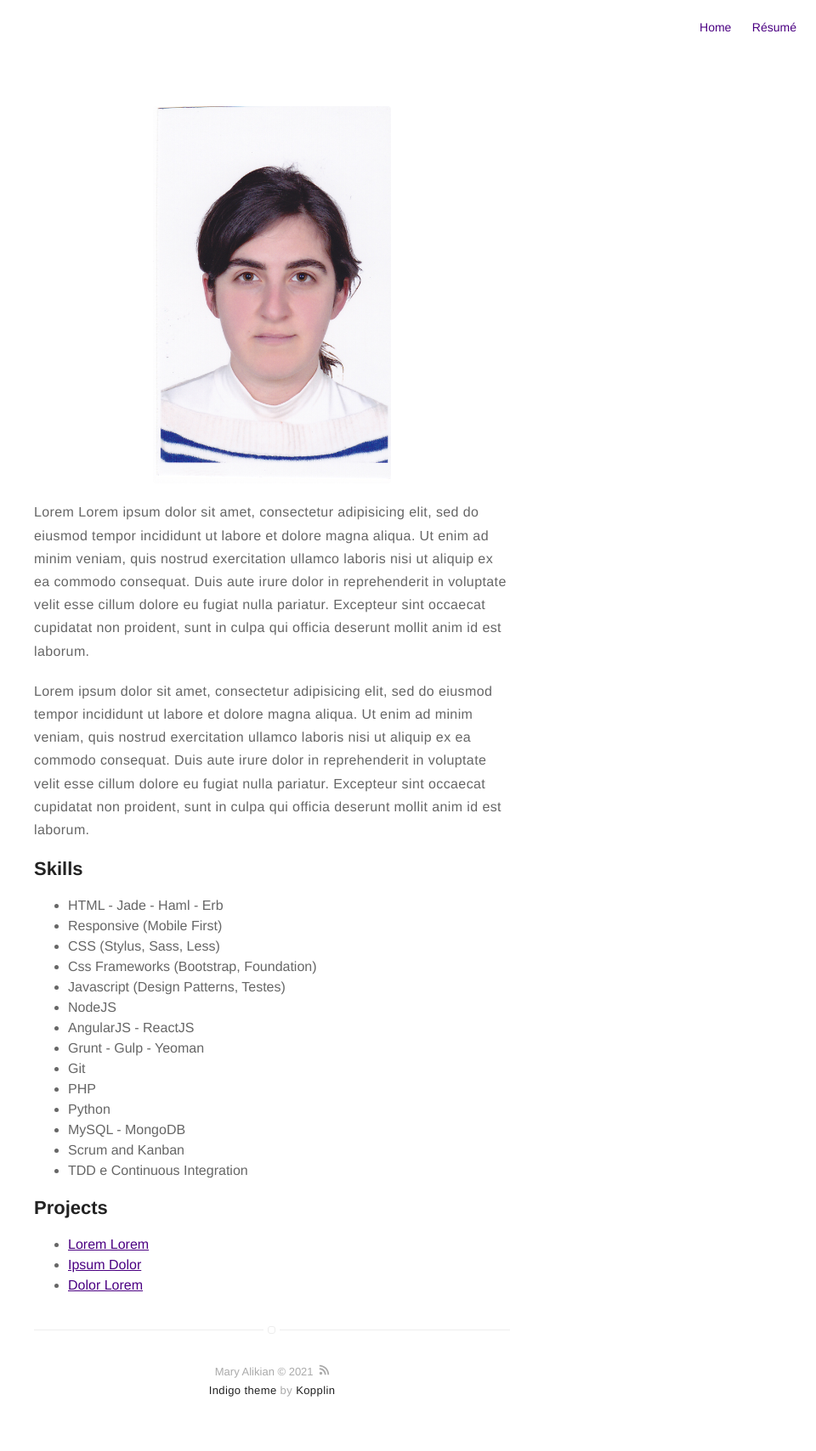
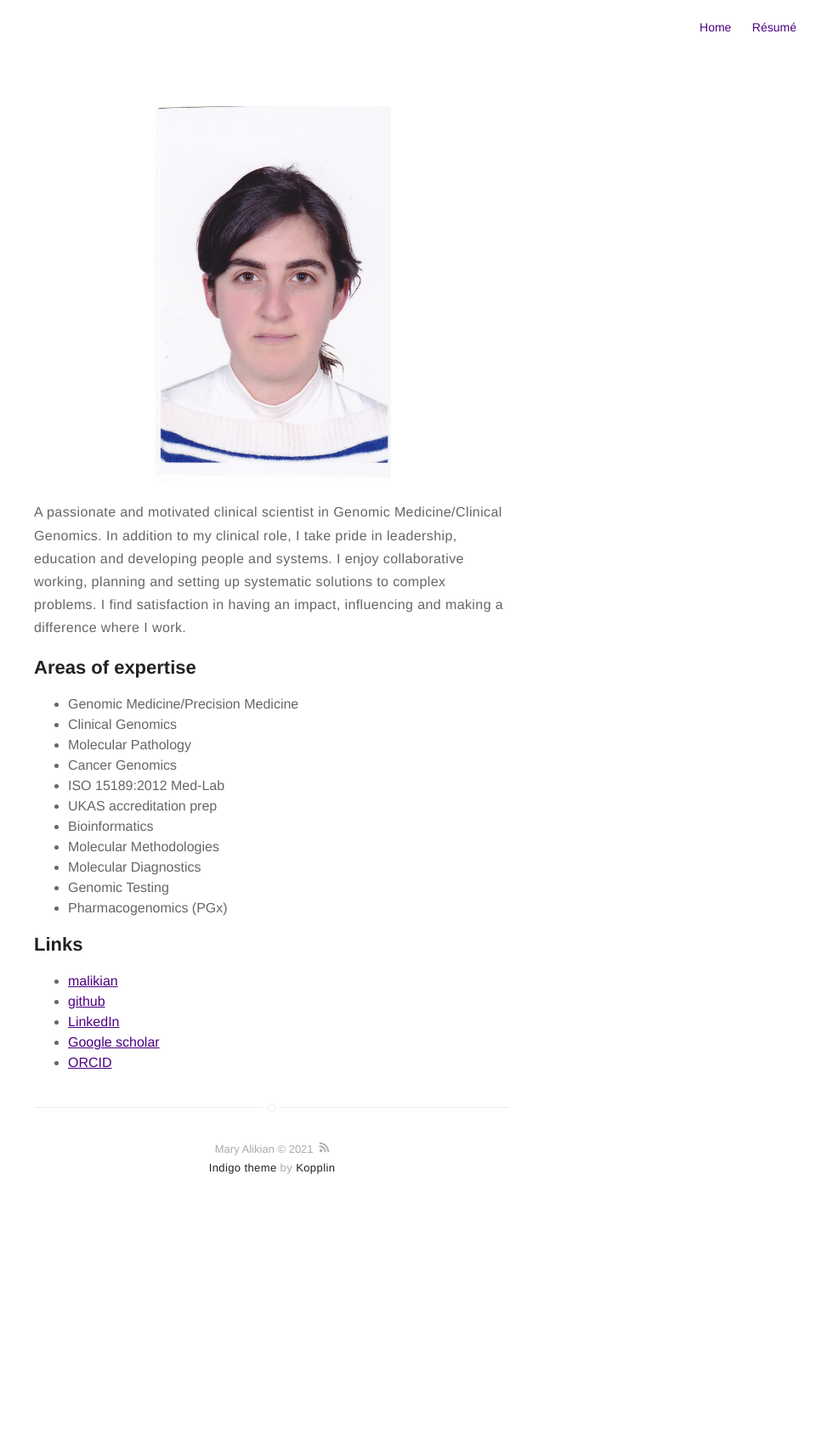
Before and after one commit to AlikianM/alikianm.github.io, a Jekyll site: the page built from about.md, in a window 1280 px wide. Shown: the whole page at 85% size, without its empty margins (320-1280 px from the left). Built offline with Jekyll 4.4.1, drawn with Linux system fonts in a browser that asks for light colours; after the commit the page ends 1446 px from its top, so only the background shows below that.

Commit message:
Update about.md

```diff
--- a/about.md
+++ b/about.md
@@ -4,43 +4,32 @@ layout: page
 ---
 ![Profile Image]({% if site.external-image %}{{ site.picture }}{% else %}{{ site.url }}/{{ site.picture }}{% endif %})
 
-<p>Lorem Lorem ipsum dolor sit amet, consectetur adipisicing elit, sed do eiusmod
-tempor incididunt ut labore et dolore magna aliqua. Ut enim ad minim veniam,
-quis nostrud exercitation ullamco laboris nisi ut aliquip ex ea commodo
-consequat. Duis aute irure dolor in reprehenderit in voluptate velit esse
-cillum dolore eu fugiat nulla pariatur. Excepteur sint occaecat cupidatat non
-proident, sunt in culpa qui officia deserunt mollit anim id est laborum.</p>
+<p>A passionate and motivated clinical scientist in Genomic Medicine/Clinical Genomics. In addition to my clinical role, I take pride in leadership, education and developing people and systems. I enjoy collaborative working, planning and setting up systematic solutions to complex problems. I find satisfaction in having an impact, influencing and making a difference where I work.</p>
 
-<p>Lorem ipsum dolor sit amet, consectetur adipisicing elit, sed do eiusmod
-tempor incididunt ut labore et dolore magna aliqua. Ut enim ad minim veniam,
-quis nostrud exercitation ullamco laboris nisi ut aliquip ex ea commodo
-consequat. Duis aute irure dolor in reprehenderit in voluptate velit esse
-cillum dolore eu fugiat nulla pariatur. Excepteur sint occaecat cupidatat non
-proident, sunt in culpa qui officia deserunt mollit anim id est laborum.</p>
+<p> </p>
 
-<h2>Skills</h2>
+<h2>Areas of expertise</h2>
 
-<ul class="skill-list">
-	<li>HTML - Jade - Haml - Erb</li>
-	<li>Responsive (Mobile First)</li>
-	<li>CSS (Stylus, Sass, Less)</li>
-	<li>Css Frameworks (Bootstrap, Foundation)</li>
-	<li>Javascript (Design Patterns, Testes)</li>
-	<li>NodeJS</li>
-	<li>AngularJS - ReactJS</li>
-	<li>Grunt - Gulp - Yeoman</li>
-	<li>Git</li>
-	<li>PHP</li>
-	<li>Python</li>
-	<li>MySQL - MongoDB</li>
-	<li>Scrum and Kanban</li>
-	<li>TDD e Continuous Integration</li>
+<ul class="expertise">
+	<li>Genomic Medicine/Precision Medicine</li>
+	<li>Clinical Genomics</li>
+	<li>Molecular Pathology</li>
+	<li>Cancer Genomics</li>
+	<li>ISO 15189:2012 Med-Lab</li>
+	<li>UKAS accreditation prep</li>
+	<li>Bioinformatics</li>
+	<li>Molecular Methodologies</li>
+	<li>Molecular Diagnostics</li>
+	<li>Genomic Testing</li>
+	<li>Pharmacogenomics (PGx)</li>
 </ul>
 
-<h2>Projects</h2>
+<h2>Links</h2>
 
 <ul>
-	<li><a href="https://github.com/">Lorem Lorem</a></li>
-	<li><a href="https://github.com/">Ipsum Dolor</a></li>
-	<li><a href="https://github.com/">Dolor Lorem</a></li>
+	<li><a href="mailto:mary.alikian@nhs.net">malikian</a></li>
+	<li><a href="https://github.com/AlikianM">github</a></li>
+	<li><a href="https://uk.linkedin.com/in/mary-alikian-52b1347a">LinkedIn</a></li>
+	<li><a href="https://scholar.google.com/citations?user=N8TJ0kQAAAAJ&hl=en">Google scholar</a></li>
+	<li><a href="https://orcid.org/0000-0002-4298-6926">ORCID</a></li>
 </ul>
```
